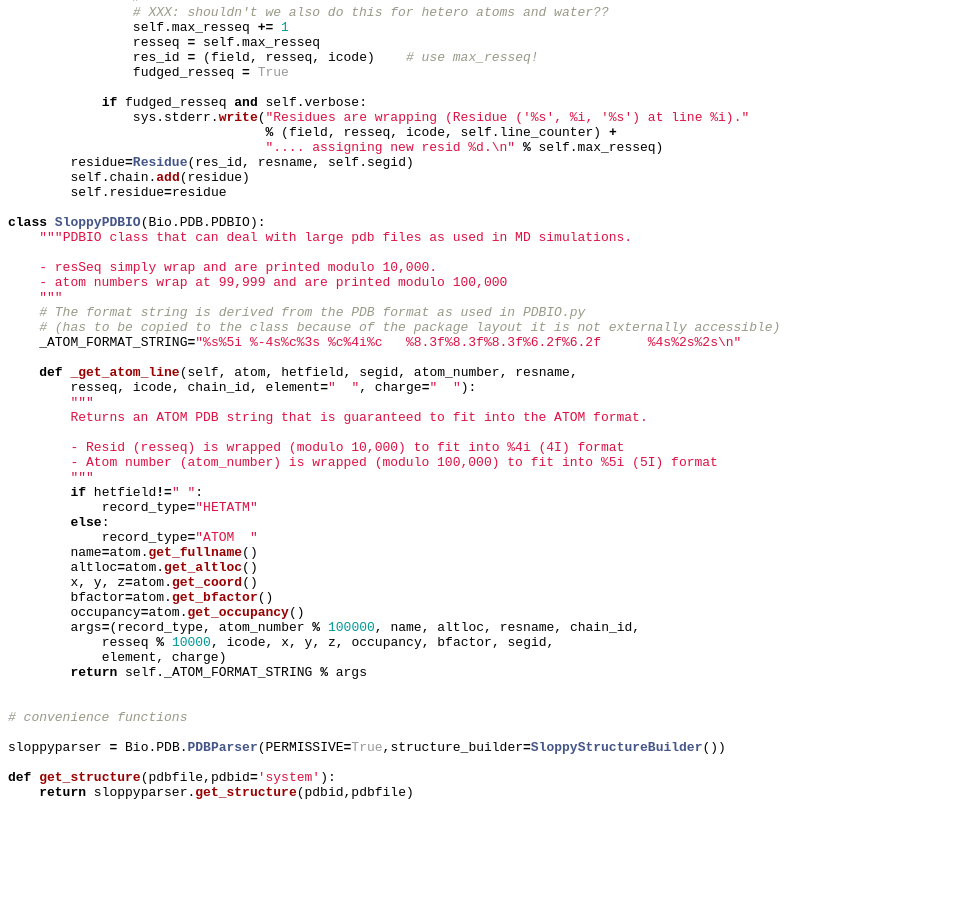
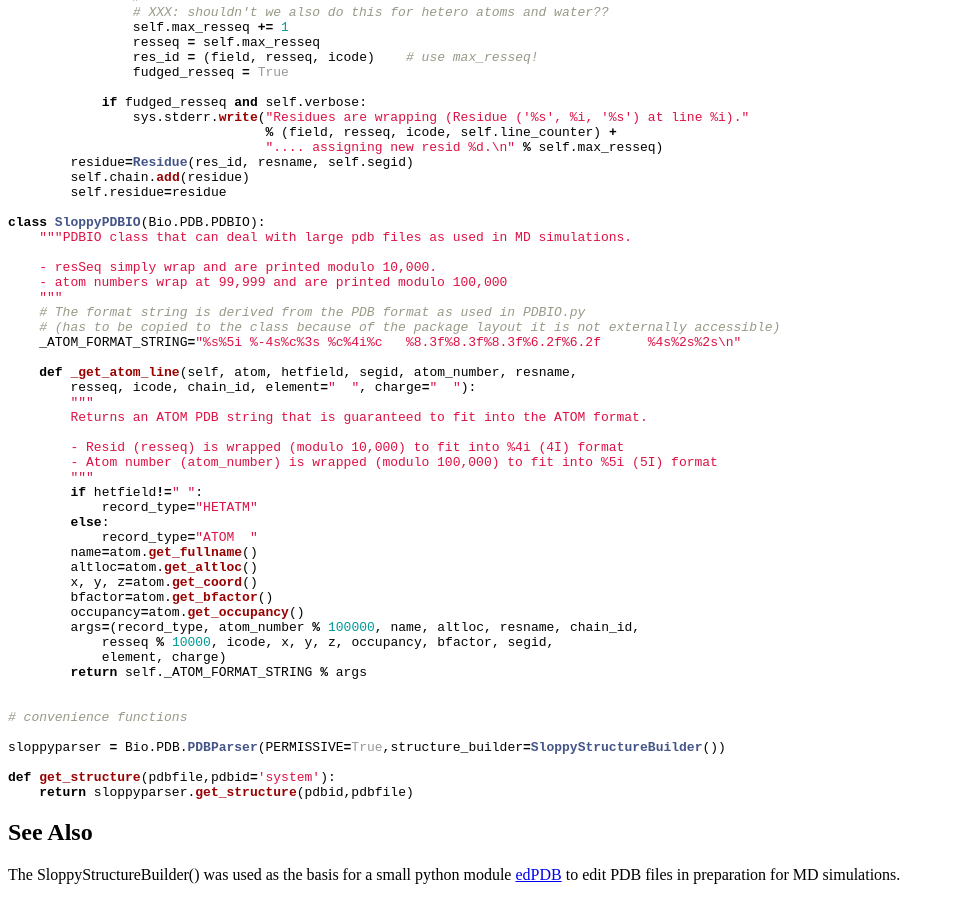
Before and after one commit to biopython/biopython.github.io, a Jekyll site: the page built from wiki/Reading_large_PDB_files.md, in a window 1280 px wide and 900 px high, scrolled down 1640 px. Shown: the whole window, without its empty margins (0-955 px from the left). Built offline with Jekyll 4.4.1, drawn with Linux system fonts in a browser that asks for light colours; before the commit the page ends 2453 px from its top, so only the background shows below that.

Commit message:
link to edPDB

````diff
--- a/wiki/Reading_large_PDB_files.md
+++ b/wiki/Reading_large_PDB_files.md
@@ -179,3 +179,11 @@ sloppyparser = Bio.PDB.PDBParser(PERMISSIVE=True,structure_builder=SloppyStructu
 def get_structure(pdbfile,pdbid='system'):
     return sloppyparser.get_structure(pdbid,pdbfile)
 ```
+
+See Also
+--------
+
+The SloppyStructureBuilder() was used as the basis for a small python
+module
+[edPDB](http://sbcb.bioch.ox.ac.uk/oliver/software/GromacsWrapper/html/edpdb.html)
+to edit PDB files in preparation for MD simulations.
````
Also changed, not shown: 1 other file.
